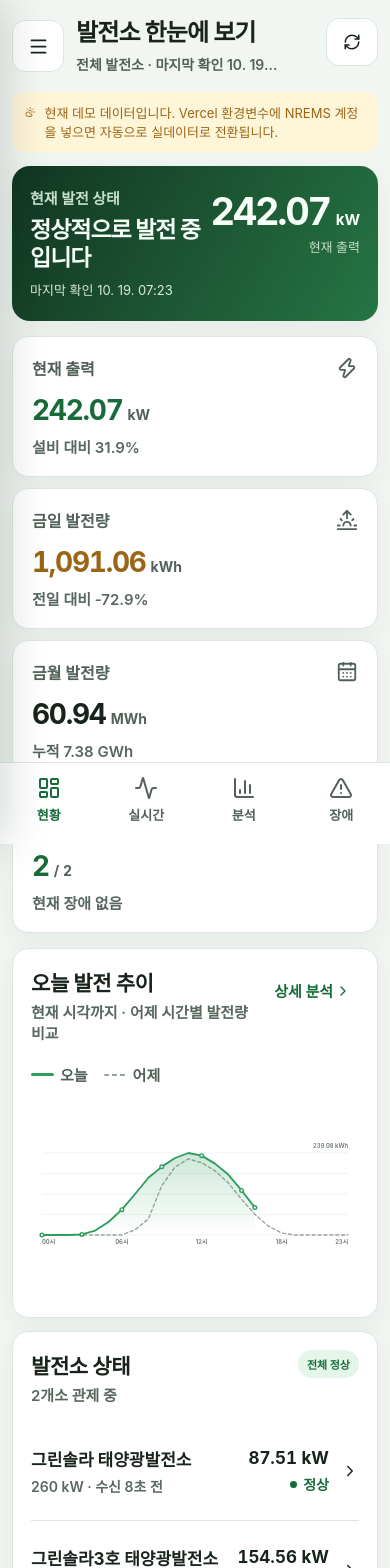
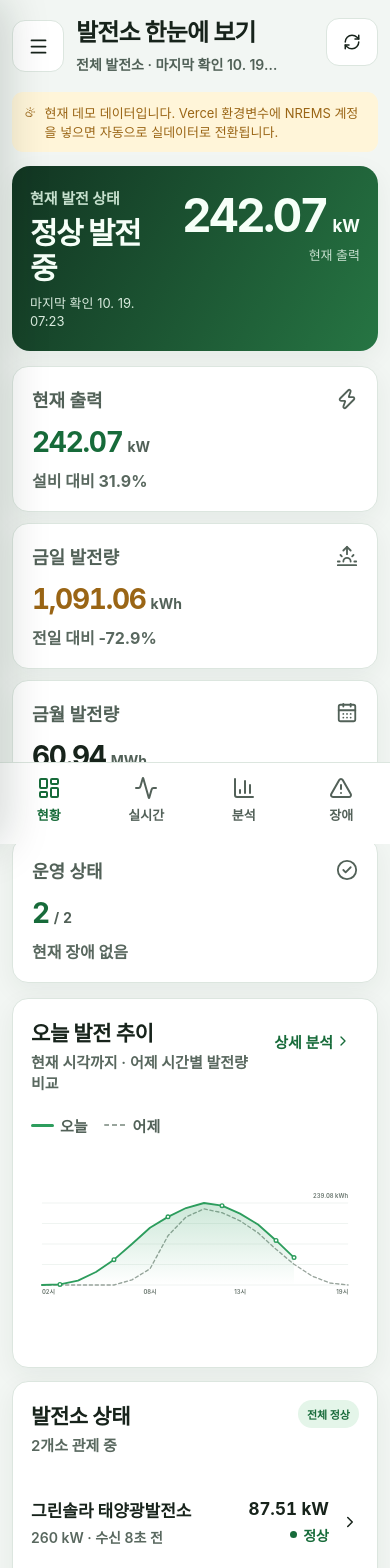
Before and after one commit to soobeom82-glitch/green-solar, a Next.js app: page / in a window 390 px wide. Shown: the top 1568 px of the page. Built offline with nearby package versions, Linux system fonts and the light colour scheme.

Commit message:
Focus mobile solar dashboard on active hours

```diff
--- a/app/globals.css
+++ b/app/globals.css
@@ -66,20 +66,20 @@ button { color: inherit; }
 
 .senior-status-card { min-width: 0; padding: 20px 22px; display: flex; align-items: center; justify-content: space-between; gap: 18px; color: #f6fff8; background: linear-gradient(120deg, #123522, #267543); border-radius: 17px; box-shadow: var(--shadow); }
 .senior-status-card p { margin: 0; color: #c5dfcd; font-size: 15px; font-weight: 700; }
-.senior-status-card h2 { margin: 7px 0 6px; font-size: clamp(22px, 2.6vw, 32px); letter-spacing: -0.045em; }
+.senior-status-card h2 { margin: 7px 0 6px; font-size: clamp(26px, 3vw, 38px); letter-spacing: -0.05em; }
 .senior-status-card > div:first-child > span { color: #d9ebde; font-size: 14px; }
 .senior-status-value { min-width: 170px; display: grid; grid-template-columns: auto auto; align-items: baseline; justify-content: end; column-gap: 6px; font-variant-numeric: tabular-nums; }
-.senior-status-value strong { font-size: clamp(38px, 5vw, 58px); line-height: 1; letter-spacing: -0.06em; }
-.senior-status-value > span { font-size: 18px; font-weight: 700; }
+.senior-status-value strong { font-size: clamp(44px, 5.8vw, 66px); line-height: 1; letter-spacing: -0.06em; }
+.senior-status-value > span { font-size: 20px; font-weight: 700; }
 .senior-status-value small { grid-column: 1 / -1; margin-top: 7px; color: #c5dfcd; text-align: right; font-size: 14px; }
 
 .kpi-grid { display: grid; grid-template-columns: repeat(4, minmax(0, 1fr)); gap: 12px; }
 .kpi-card, .panel { border: 1px solid var(--line); background: var(--surface); border-radius: 15px; box-shadow: var(--shadow); }
 .kpi-card { min-width: 0; padding: 18px; }
-.kpi-label { color: #526158; display: flex; align-items: center; justify-content: space-between; gap: 8px; font-size: 15px; font-weight: 700; }
+.kpi-label { color: #526158; display: flex; align-items: center; justify-content: space-between; gap: 8px; font-size: 16px; font-weight: 750; }
 .kpi-value { margin-top: 11px; font-size: clamp(26px, 2.2vw, 32px); font-weight: 750; letter-spacing: -0.045em; white-space: nowrap; overflow: hidden; text-overflow: ellipsis; font-variant-numeric: tabular-nums; }
 .kpi-value span { margin-left: 5px; color: #526158; font-size: 15px; font-weight: 700; letter-spacing: 0; }
-.kpi-note { margin-top: 8px; color: #59685f; font-size: 14px; font-weight: 600; white-space: nowrap; overflow: hidden; text-overflow: ellipsis; }
+.kpi-note { margin-top: 8px; color: #59685f; font-size: 15px; font-weight: 650; white-space: nowrap; overflow: hidden; text-overflow: ellipsis; }
 .tone-good { color: var(--green-700); }
 .tone-warning { color: var(--yellow-700); }
 
@@ -220,18 +220,18 @@ button { color: inherit; }
   .section-stack { gap: 15px; }
   .senior-status-card { padding: 21px 18px; align-items: flex-start; border-radius: 18px; }
   .senior-status-card p { font-size: 15px; }
-  .senior-status-card h2 { max-width: 190px; margin-top: 8px; font-size: 23px; line-height: 1.22; }
+  .senior-status-card h2 { max-width: 195px; margin-top: 8px; font-size: 30px; line-height: 1.15; }
   .senior-status-card > div:first-child > span { display: block; margin-top: 10px; font-size: 13px; line-height: 1.35; }
   .senior-status-value { min-width: 104px; padding-top: 5px; }
-  .senior-status-value strong { font-size: 38px; }
-  .senior-status-value > span { font-size: 15px; }
+  .senior-status-value strong { font-size: 46px; }
+  .senior-status-value > span { font-size: 17px; }
   .senior-status-value small { font-size: 13px; }
   .kpi-grid { grid-template-columns: 1fr; gap: 11px; }
   .kpi-card { min-height: 126px; padding: 19px; border-radius: 16px; }
   .kpi-value { margin-top: 13px; font-size: 31px; }
-  .kpi-label { font-size: 16px; }
+  .kpi-label { font-size: 18px; }
   .kpi-label svg { width: 22px; height: 22px; }
-  .kpi-note { margin-top: 9px; font-size: 15px; }
+  .kpi-note { margin-top: 9px; font-size: 16px; }
   .overview-grid { gap: 13px; }
   .panel { padding: 18px; border-radius: 16px; }
   .panel-heading { align-items: flex-start; margin-bottom: 17px; }
--- a/components/solar-dashboard.tsx
+++ b/components/solar-dashboard.tsx
@@ -85,19 +85,19 @@ function summaryForPlant(plant: PlantData): SummaryData {
 
 type ChartPoint = { label: string; value: number };
 
-function pointCoordinates(point: ChartPoint, index: number, total: number, max: number, width: number, height: number, padding: number) {
+function pointCoordinates(point: ChartPoint, max: number, width: number, height: number, padding: number, startHour = 0, endHour = 23) {
   const hour = Number.parseInt(point.label, 10);
-  const ratio = Number.isFinite(hour) ? hour / 23 : index / Math.max(total - 1, 1);
+  const ratio = Number.isFinite(hour) ? (hour - startHour) / Math.max(endHour - startHour, 1) : 0;
   return {
     x: padding + ratio * (width - padding * 2),
     y: height - padding - (point.value / max) * (height - padding * 2),
   };
 }
 
-function buildLinePath(data: ChartPoint[], max: number, width = 720, height = 228, padding = 24) {
+function buildLinePath(data: ChartPoint[], max: number, width = 720, height = 228, padding = 24, startHour = 0, endHour = 23) {
   return data
     .map((point, index) => {
-      const { x, y } = pointCoordinates(point, index, data.length, max, width, height, padding);
+      const { x, y } = pointCoordinates(point, max, width, height, padding, startHour, endHour);
       return `${index === 0 ? "M" : "L"}${x.toFixed(1)} ${y.toFixed(1)}`;
     })
     .join(" ");
@@ -117,16 +117,30 @@ function TrendLineChart({ data, comparisonData = [], unit, ariaLabel }: { data:
   const width = 720;
   const height = 228;
   const padding = 24;
-  const values = [...data, ...comparisonData].map((point) => point.value);
+  const activeHours = [...data, ...comparisonData]
+    .filter((point) => point.value > 0)
+    .map((point) => Number.parseInt(point.label, 10))
+    .filter(Number.isFinite);
+  const startHour = activeHours.length ? Math.max(0, Math.min(...activeHours) - 1) : 0;
+  const endHour = activeHours.length ? Math.min(23, Math.max(...activeHours) + 1) : 23;
+  const visibleData = data.filter((point) => {
+    const hour = Number.parseInt(point.label, 10);
+    return hour >= startHour && hour <= endHour;
+  });
+  const visibleComparisonData = comparisonData.filter((point) => {
+    const hour = Number.parseInt(point.label, 10);
+    return hour >= startHour && hour <= endHour;
+  });
+  const values = [...visibleData, ...visibleComparisonData].map((point) => point.value);
   const max = Math.max(...values, 1);
-  const line = buildLinePath(data, max, width, height, padding);
-  const comparisonLine = buildLinePath(comparisonData, max, width, height, padding);
-  const firstPoint = data[0] ? pointCoordinates(data[0], 0, data.length, max, width, height, padding) : null;
-  const lastPoint = data.at(-1) ? pointCoordinates(data.at(-1) as ChartPoint, data.length - 1, data.length, max, width, height, padding) : null;
+  const line = buildLinePath(visibleData, max, width, height, padding, startHour, endHour);
+  const comparisonLine = buildLinePath(visibleComparisonData, max, width, height, padding, startHour, endHour);
+  const firstPoint = visibleData[0] ? pointCoordinates(visibleData[0], max, width, height, padding, startHour, endHour) : null;
+  const lastPoint = visibleData.at(-1) ? pointCoordinates(visibleData.at(-1) as ChartPoint, max, width, height, padding, startHour, endHour) : null;
   const area = line && firstPoint && lastPoint ? `${line} L${lastPoint.x.toFixed(1)} ${height - padding} L${firstPoint.x.toFixed(1)} ${height - padding} Z` : "";
-  const tickHours = [0, 6, 12, 18, 23];
+  const tickHours = Array.from(new Set([startHour, Math.round((startHour * 2 + endHour) / 3), Math.round((startHour + endHour * 2) / 3), endHour]));
 
-  if (!data.length) return <EmptyChart />;
+  if (!visibleData.length) return <EmptyChart />;
 
   return (
     <div className="trend-chart-wrap">
@@ -145,14 +159,14 @@ function TrendLineChart({ data, comparisonData = [], unit, ariaLabel }: { data:
         {comparisonLine ? <path d={comparisonLine} className="chart-line chart-line-yesterday" /> : null}
         <path d={area} fill="url(#solar-area)" />
         <path d={line} className="chart-line" />
-        {data.map((point, index) => {
-          if (index !== data.length - 1 && Number(point.label) % 3 !== 0) return null;
-          const { x, y } = pointCoordinates(point, index, data.length, max, width, height, padding);
+        {visibleData.map((point, index) => {
+          if (index !== visibleData.length - 1 && Number(point.label) % 3 !== 0) return null;
+          const { x, y } = pointCoordinates(point, max, width, height, padding, startHour, endHour);
           return <circle key={`${point.label}-${index}`} cx={x} cy={y} r="4" className="chart-point"><title>{`오늘 ${point.label}시 · ${compactNumber.format(point.value)} ${unit}`}</title></circle>;
         })}
         {tickHours.map((hour) => {
-          const x = padding + (hour / 23) * (width - padding * 2);
-          return <text key={hour} x={x} y={height - 4} textAnchor={hour === 0 ? "start" : hour === 23 ? "end" : "middle"}>{String(hour).padStart(2, "0")}시</text>;
+          const x = padding + ((hour - startHour) / Math.max(endHour - startHour, 1)) * (width - padding * 2);
+          return <text key={hour} x={x} y={height - 4} textAnchor={hour === startHour ? "start" : hour === endHour ? "end" : "middle"}>{String(hour).padStart(2, "0")}시</text>;
         })}
         <text x={width - padding} y={14} textAnchor="end">{`${compactNumber.format(max)} ${unit}`}</text>
       </svg>
@@ -369,7 +383,7 @@ function OverviewSection({ data, summary, monthEnergy, outputRate, normalTotal,
       <section className="senior-status-card" aria-label="현재 발전 상태">
         <div>
           <p>현재 발전 상태</p>
-          <h2>{summary.faultCount + summary.offlineCount === 0 ? "정상적으로 발전 중입니다" : "확인이 필요한 설비가 있습니다"}</h2>
+          <h2>{summary.faultCount + summary.offlineCount === 0 ? "정상 발전 중" : "설비 확인 필요"}</h2>
           <span>마지막 확인 {formatUpdatedAt(data.updatedAt)}</span>
         </div>
         <div className="senior-status-value"><strong>{formatNumber(summary.currentKw)}</strong><span>kW</span><small>현재 출력</small></div>
```
